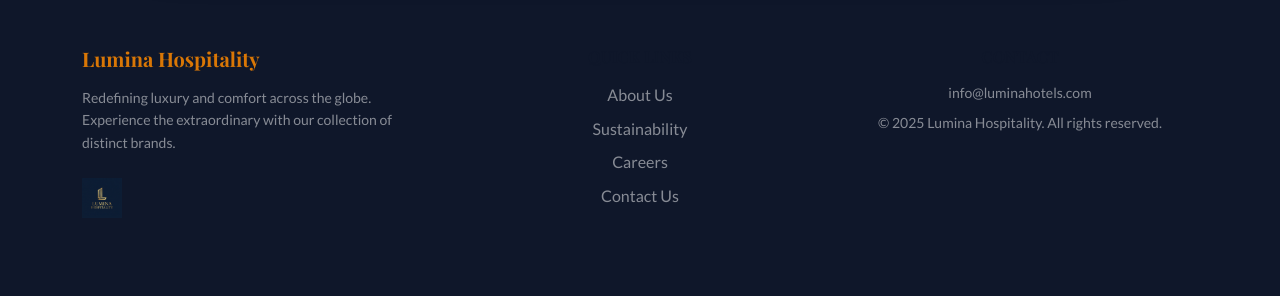
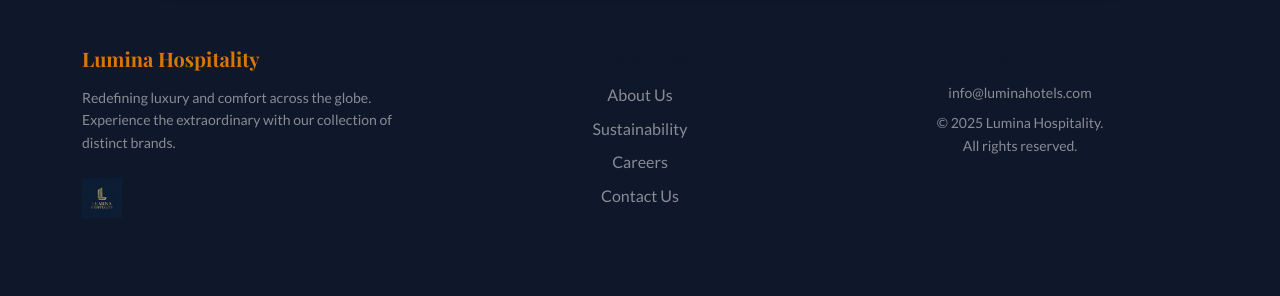
Before and after one commit to Jiacheeng-Li/hotel, a Flask app: page /auth/register in a window 1280 px wide. Shown: the part 825-1121 px from the top of the page. Run offline with Flask 3, Linux system fonts and the light colour scheme; data that the repository does not hold is empty.

Commit message:
Split copyright text into two lines in footer Contact section

```diff
--- a/hotelweb/templates/base.html
+++ b/hotelweb/templates/base.html
@@ -141,7 +141,8 @@
                 <div class="col-md-4 mb-4 text-center">
                     <h6 class="text-uppercase fw-bold mb-3">Contact</h6>
                     <p class="small text-white-50 mb-2">info@luminahotels.com</p>
-                    <p class="small text-white-50">&copy; 2025 Lumina Hospitality. All rights reserved.</p>
+                    <p class="small text-white-50 mb-0">&copy; 2025 Lumina Hospitality.</p>
+                    <p class="small text-white-50">All rights reserved.</p>
                 </div>
             </div>
         </div>
```
